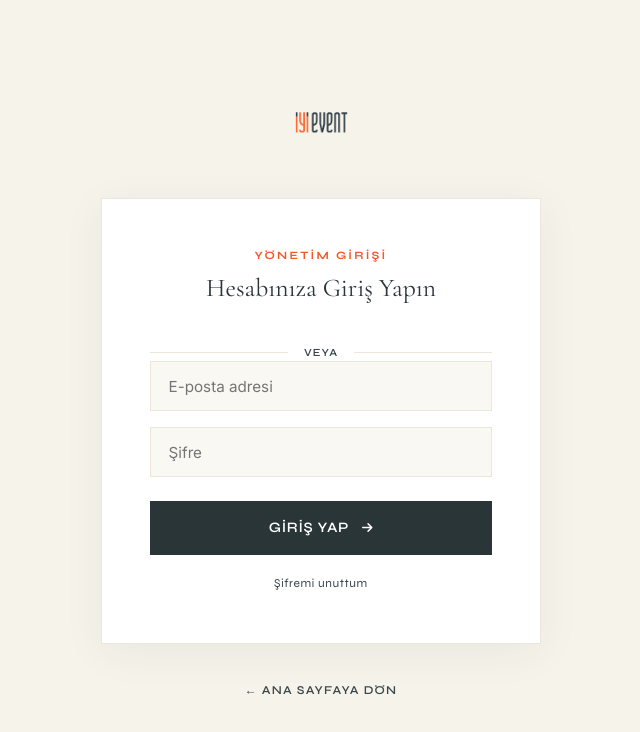
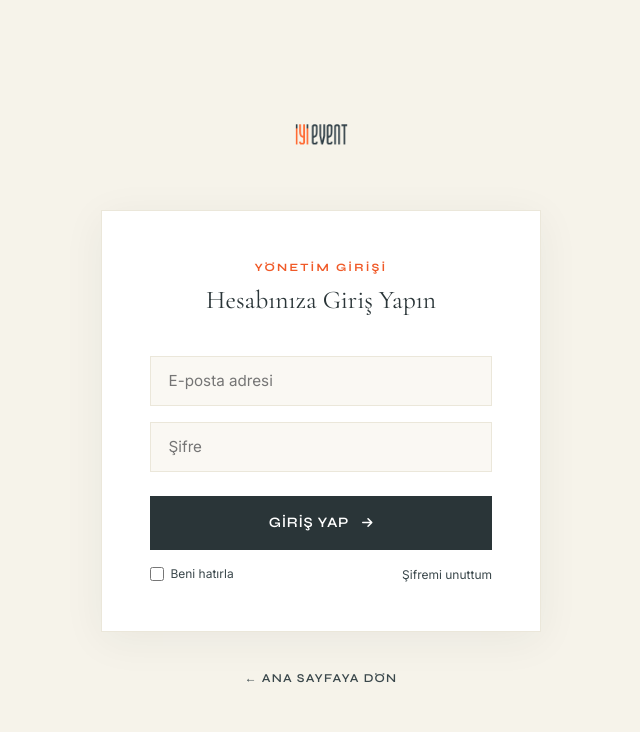
Before and after one commit to Canutar36/iyievent.com, a Next.js app: page /giris in a window 1280 px wide. Shown: the top 732 px of the page, without its empty margins (319-959 px from the left). Built offline with nearby package versions, Linux system fonts and the light colour scheme; no server answers.

Commit message:
feat: giris sayfasi yeniden tasarlandi
- KVKK ve Gizlilik Politikasi checkbox'lari (zorunlu)
- Beni Hatirla checkbox'i
- Google ile Giris butonu (musteri tarafinda)
- Hesabiniz yok mu? Musterimiz olun linki
- Sifremi unuttum linki
- Input alanlari duzenlendi

```diff
--- a/src/app/giris/page.js
+++ b/src/app/giris/page.js
@@ -9,6 +9,9 @@ function LoginForm() {
   const [mod, setMod] = useState('giris')
   const [email, setEmail] = useState('')
   const [sifre, setSifre] = useState('')
+  const [beniHatirla, setBeniHatirla] = useState(false)
+  const [kvkk, setKvkk] = useState(false)
+  const [gizlilik, setGizlilik] = useState(false)
   const [loading, setLoading] = useState(false)
   const [hata, setHata] = useState('')
   const [basari, setBasari] = useState('')
@@ -41,6 +44,12 @@ function LoginForm() {
     e.preventDefault()
     setLoading(true)
     setHata('')
+
+    if (!isYonetim && (!kvkk || !gizlilik)) {
+      setHata('Kişisel verilerin korunması ve gizlilik politikalarını kabul etmelisiniz.')
+      setLoading(false)
+      return
+    }
 
     const { error } = await supabase.auth.signInWithPassword({ email, password: sifre })
     if (error) {
@@ -98,6 +107,20 @@ function LoginForm() {
     boxSizing: 'border-box',
   }
 
+  const checkboxStyle = {
+    width: '16px', height: '16px', accentColor: 'var(--color-orange)',
+    cursor: 'pointer', flexShrink: 0,
+  }
+
+  const labelStyle = {
+    fontFamily: 'var(--font-sans)', fontSize: '0.78rem', color: 'var(--color-slate-medium)',
+    lineHeight: 1.4, cursor: 'pointer',
+  }
+
+  const linkStyle = {
+    color: 'var(--color-orange)', textDecoration: 'none', fontWeight: 600,
+  }
+
   const isYonetim = portalTipi === 'yonetim'
 
   return (
@@ -149,9 +172,84 @@ function LoginForm() {
 
         {mod === 'giris' && (
           <>
+            <form onSubmit={handleGiris} style={{ display: 'flex', flexDirection: 'column', gap: '1rem' }}>
+              <input
+                type="email" required placeholder="E-posta adresi"
+                value={email} onChange={e => setEmail(e.target.value)}
+                style={inputStyle}
+                onFocus={e => e.target.style.borderColor = 'var(--color-orange)'}
+                onBlur={e => e.target.style.borderColor = 'var(--color-cream-dark)'}
+              />
+              <input
+                type="password" required placeholder="Şifre"
+                value={sifre} onChange={e => setSifre(e.target.value)}
+                style={inputStyle}
+                onFocus={e => e.target.style.borderColor = 'var(--color-orange)'}
+                onBlur={e => e.target.style.borderColor = 'var(--color-cream-dark)'}
+              />
+
               {!isYonetim && (
+                <div style={{ display: 'flex', flexDirection: 'column', gap: '0.7rem', marginTop: '0.3rem' }}>
+                  <label style={{ display: 'flex', alignItems: 'flex-start', gap: '0.6rem', cursor: 'pointer' }}>
+                    <input type="checkbox" checked={kvkk} onChange={e => setKvkk(e.target.checked)} style={checkboxStyle} />
+                    <span style={labelStyle}>
+                      <a href="#" style={linkStyle}>Kişisel Verilerin Korunması Kanunu</a>'nu okudum ve kabul ediyorum.
+                    </span>
+                  </label>
+                  <label style={{ display: 'flex', alignItems: 'flex-start', gap: '0.6rem', cursor: 'pointer' }}>
+                    <input type="checkbox" checked={gizlilik} onChange={e => setGizlilik(e.target.checked)} style={checkboxStyle} />
+                    <span style={labelStyle}>
+                      <a href="#" style={linkStyle}>Gizlilik Politikası</a>nı okudum ve onaylıyorum.
+                    </span>
+                  </label>
+                </div>
+              )}
+
+              <button type="submit" className="btn-primary" disabled={loading} style={{
+                width: '100%', justifyContent: 'center', marginTop: '0.5rem',
+                opacity: loading ? 0.7 : 1,
+              }}>
+                {loading ? 'Giriş yapılıyor...' : 'Giriş Yap'}
+                {!loading && <i className="fas fa-arrow-right" style={{ fontSize: '0.75rem' }} />}
+              </button>
+            </form>
+
+            <div style={{
+              display: 'flex', justifyContent: 'space-between', alignItems: 'center', marginTop: '1rem',
+            }}>
+              <label style={{ display: 'flex', alignItems: 'center', gap: '0.4rem', cursor: 'pointer' }}>
+                <input type="checkbox" checked={beniHatirla} onChange={e => setBeniHatirla(e.target.checked)}
+                  style={{ ...checkboxStyle, width: '14px', height: '14px' }} />
+                <span style={{ ...labelStyle, fontSize: '0.75rem' }}>Beni hatırla</span>
+              </label>
+              <button type="button" onClick={() => { setMod('sifre_sifirla'); setHata(''); setBasari('') }} style={{
+                background: 'none', border: 'none', cursor: 'pointer',
+                fontFamily: 'var(--font-sans)', fontSize: '0.75rem',
+                color: 'var(--color-slate-medium)',
+                transition: 'color 0.2s', padding: 0,
+              }}
+                onMouseEnter={e => e.target.style.color = 'var(--color-orange)'}
+                onMouseLeave={e => e.target.style.color = 'var(--color-slate-medium)'}
+              >
+                Şifremi unuttum
+              </button>
+            </div>
+
+            {!isYonetim && (
+              <>
+                <div style={{
+                  display: 'flex', alignItems: 'center', gap: '1rem', margin: '1.5rem 0',
+                }}>
+                  <div style={{ flex: 1, height: '1px', background: 'var(--color-cream-dark)' }} />
+                  <span style={{
+                    fontFamily: 'var(--font-display)', fontSize: '0.68rem', fontWeight: 600,
+                    letterSpacing: '0.1em', textTransform: 'uppercase', color: 'var(--color-slate-medium)',
+                  }}>veya</span>
+                  <div style={{ flex: 1, height: '1px', background: 'var(--color-cream-dark)' }} />
+                </div>
+
                 <button onClick={handleGoogleGiris} type="button" style={{
-                width: '100%', padding: '0.85rem', marginBottom: '0.5rem',
+                  width: '100%', padding: '0.85rem',
                   background: '#fff', border: '1px solid var(--color-cream-dark)',
                   cursor: 'pointer', display: 'flex', alignItems: 'center', justifyContent: 'center', gap: '0.7rem',
                   fontFamily: 'var(--font-sans)', fontSize: '0.9rem', color: 'var(--color-slate)',
@@ -168,58 +266,7 @@ function LoginForm() {
                   </svg>
                   Google ile Giriş Yap
                 </button>
-            )}
 
-            <div style={{
-              display: 'flex', alignItems: 'center', gap: '1rem', margin: isYonetim ? '0' : '1rem 0',
-            }}>
-              <div style={{ flex: 1, height: '1px', background: 'var(--color-cream-dark)' }} />
-              <span style={{
-                fontFamily: 'var(--font-display)', fontSize: '0.68rem', fontWeight: 600,
-                letterSpacing: '0.1em', textTransform: 'uppercase', color: 'var(--color-slate-medium)',
-              }}>veya</span>
-              <div style={{ flex: 1, height: '1px', background: 'var(--color-cream-dark)' }} />
-            </div>
-
-            <form onSubmit={handleGiris} style={{ display: 'flex', flexDirection: 'column', gap: '1rem' }}>
-            <input
-              type="email" required placeholder="E-posta adresi"
-              value={email} onChange={e => setEmail(e.target.value)}
-              style={inputStyle}
-              onFocus={e => e.target.style.borderColor = 'var(--color-orange)'}
-              onBlur={e => e.target.style.borderColor = 'var(--color-cream-dark)'}
-            />
-            <input
-              type="password" required placeholder="Şifre"
-              value={sifre} onChange={e => setSifre(e.target.value)}
-              style={inputStyle}
-              onFocus={e => e.target.style.borderColor = 'var(--color-orange)'}
-              onBlur={e => e.target.style.borderColor = 'var(--color-cream-dark)'}
-            />
-            <button type="submit" className="btn-primary" disabled={loading} style={{
-              width: '100%', justifyContent: 'center', marginTop: '0.5rem',
-              opacity: loading ? 0.7 : 1,
-            }}>
-              {loading ? 'Giriş yapılıyor...' : 'Giriş Yap'}
-              {!loading && <i className="fas fa-arrow-right" style={{ fontSize: '0.75rem' }} />}
-            </button>
-            <button type="button" onClick={() => { setMod('sifre_sifirla'); setHata(''); setBasari('') }} style={{
-              background: 'none', border: 'none', cursor: 'pointer',
-              fontFamily: 'var(--font-display)', fontSize: '0.75rem',
-              color: 'var(--color-slate-medium)', textAlign: 'center',
-              letterSpacing: '0.05em', padding: '0.3rem',
-              transition: 'color 0.2s',
-            }}
-              onMouseEnter={e => e.target.style.color = 'var(--color-orange)'}
-              onMouseLeave={e => e.target.style.color = 'var(--color-slate-medium)'}
-            >
-              Şifremi unuttum
-            </button>
-          </form>
-          </>
-        )}
-
-        {!isYonetim && mod === 'giris' && (
                 <div style={{ textAlign: 'center', marginTop: '1.5rem' }}>
                   <span style={{
                     fontFamily: 'var(--font-sans)', fontSize: '0.88rem', color: 'var(--color-slate-medium)',
@@ -230,9 +277,12 @@ function LoginForm() {
                     fontFamily: 'var(--font-sans)', fontSize: '0.88rem', fontWeight: 600,
                     color: 'var(--color-orange)', textDecoration: 'none',
                   }}>
-              Kayıt Olun
+                    Müşterimiz olun
                   </a>
                 </div>
+              </>
+            )}
+          </>
         )}
 
         {mod === 'sifre_sifirla' && (
--- a/src/proxy.js
+++ b/src/proxy.js
@@ -88,7 +88,7 @@ export async function proxy(request) {
     // Bu alt alan adında olmaması gereken bölümler ana siteye ait —
     // yanlış alan adından erişilen tanıtım rotalarını kök alan adına bırakma,
     // sadece kendi namespace'i + paylaşılan rotalara izin ver.
-    const paylasilan = path.startsWith('/giris') || path.startsWith('/kayit') || path.startsWith('/davet') || path.startsWith('/api')
+    const paylasilan = path.startsWith('/giris') || path.startsWith('/kayit') || path.startsWith('/davet') || path.startsWith('/api') || path === '/robots.txt' || path === '/sitemap.xml'
     const kendiNamespace = path.startsWith(base)
     if (!paylasilan && !kendiNamespace) {
       // Diğer panelin ya da tanıtımın rotasına bu alt alan adından girilmiş →
```
Lines whose indentation alone changed are shown as unchanged.
